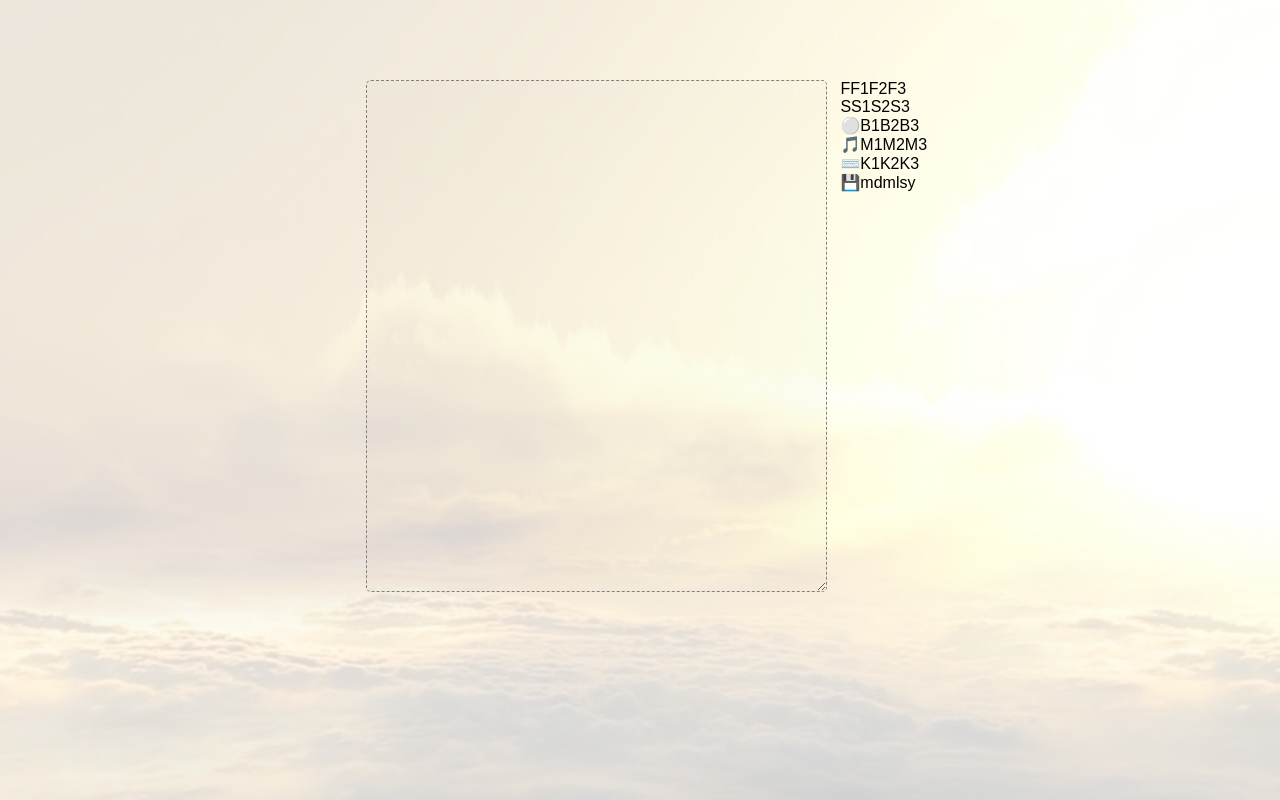
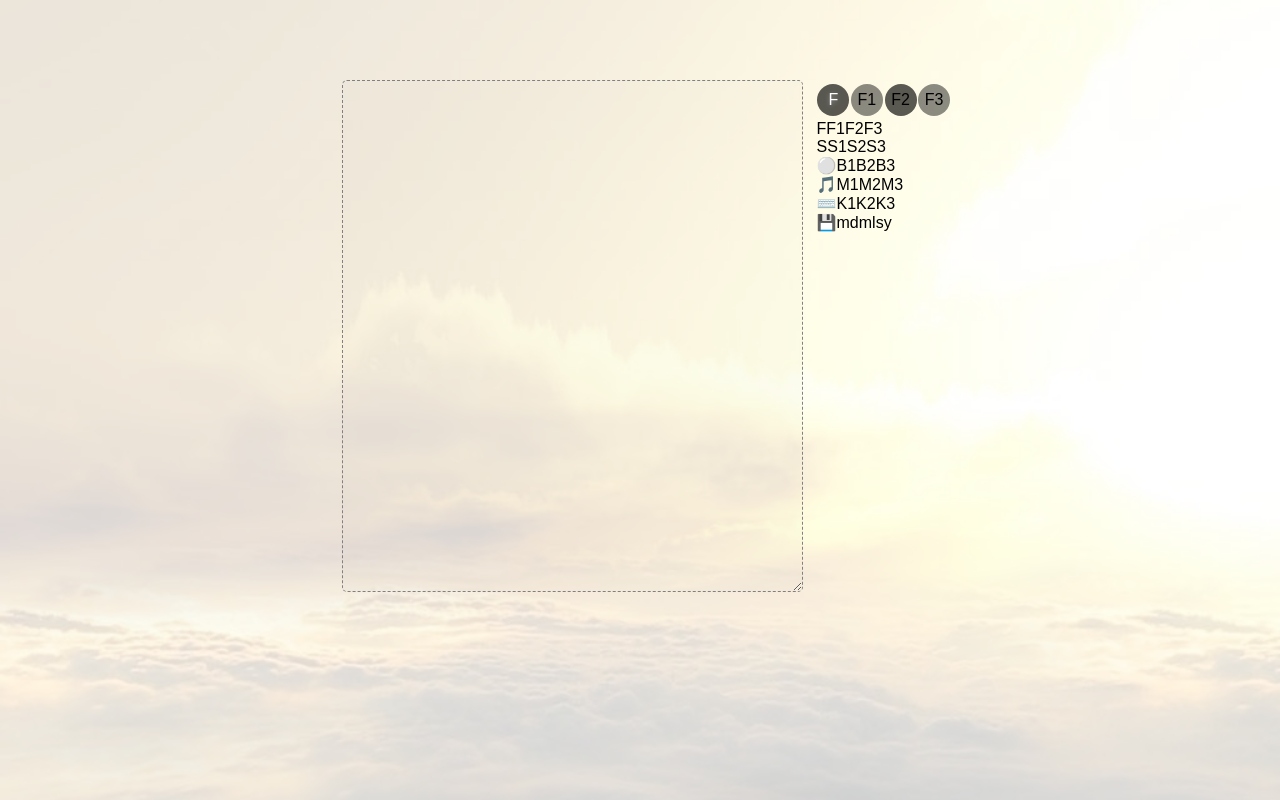
Before and after one commit to reinhardt021/firefly-next, a Next.js app in the folder next-app/: page / in a window 1280 px wide. Built offline with nearby package versions, Linux system fonts and the light colour scheme.

Commit message:
have the MenuRow component working to make things just a little simpler for changing styles

```diff
--- a/next-app/pages/index.js
+++ b/next-app/pages/index.js
@@ -1,7 +1,53 @@
+import React, { useState } from 'react'
 import Head from 'next/head'
 import styles from '../styles/Main.module.css'
 
+function MenuRow(props) {
+  const [itemClass, setItemClass] = useState((props.mode && `menu__item--${props.mode}`) || 'menu__item--dark');
+  const [optionClass, setOptionClass] = useState((props.mode && `menu__option--${props.mode}`) || 'menu__option--dark');
+  const [selectedClass, setSelectedClass] = useState((props.mode && `menu__option--selected-${props.mode}`) || 'menu__option--selected-dark');
+  return (
+    <div className={styles['menu__row']}>
+      <div className={[styles['menu__item'], styles[itemClass]].join(' ')}>{props.item.title}</div>
+      { props.options && props.options.map((option) => {
+        const optionStyles = [
+          styles['menu__item'],
+          styles[optionClass],
+        ];
+        if (option.selected) {
+          optionStyles.push(styles[selectedClass])
+        }
+
+        return <div className={optionStyles.join(' ')}>{option.title}</div>
+      }) }
+    </div>
+  );
+}
+
 export default function Main() {
+  // TODO: move to state
+  const mode = 'light';
+  const fontItem = {
+    title: 'F',
+    // other part >> like what it does on click
+  };
+  const fontOptions = [
+    {
+      title: 'F1',
+      // other part >> like what it does on click
+      selected: false,
+    },
+    {
+      title: 'F2',
+      // other part >> like what it does on click
+      selected: true,
+    },
+    {
+      title: 'F3',
+      // other part >> like what it does on click
+      selected: false,
+    },
+  ];
 
   return (
     <>
@@ -18,6 +64,7 @@ export default function Main() {
             <textarea className={`${styles.text} ${styles['text--light']}`} autofocus></textarea>
 
             <div className={styles.menu}>
+              <MenuRow mode={mode} item={fontItem} options={fontOptions} />
               <div className={styles['menu__row']}>
                 <div className="menu__item menu__item--dark">F</div>
                 <div className="menu__item menu__option menu__option--dark">F1</div>
```
